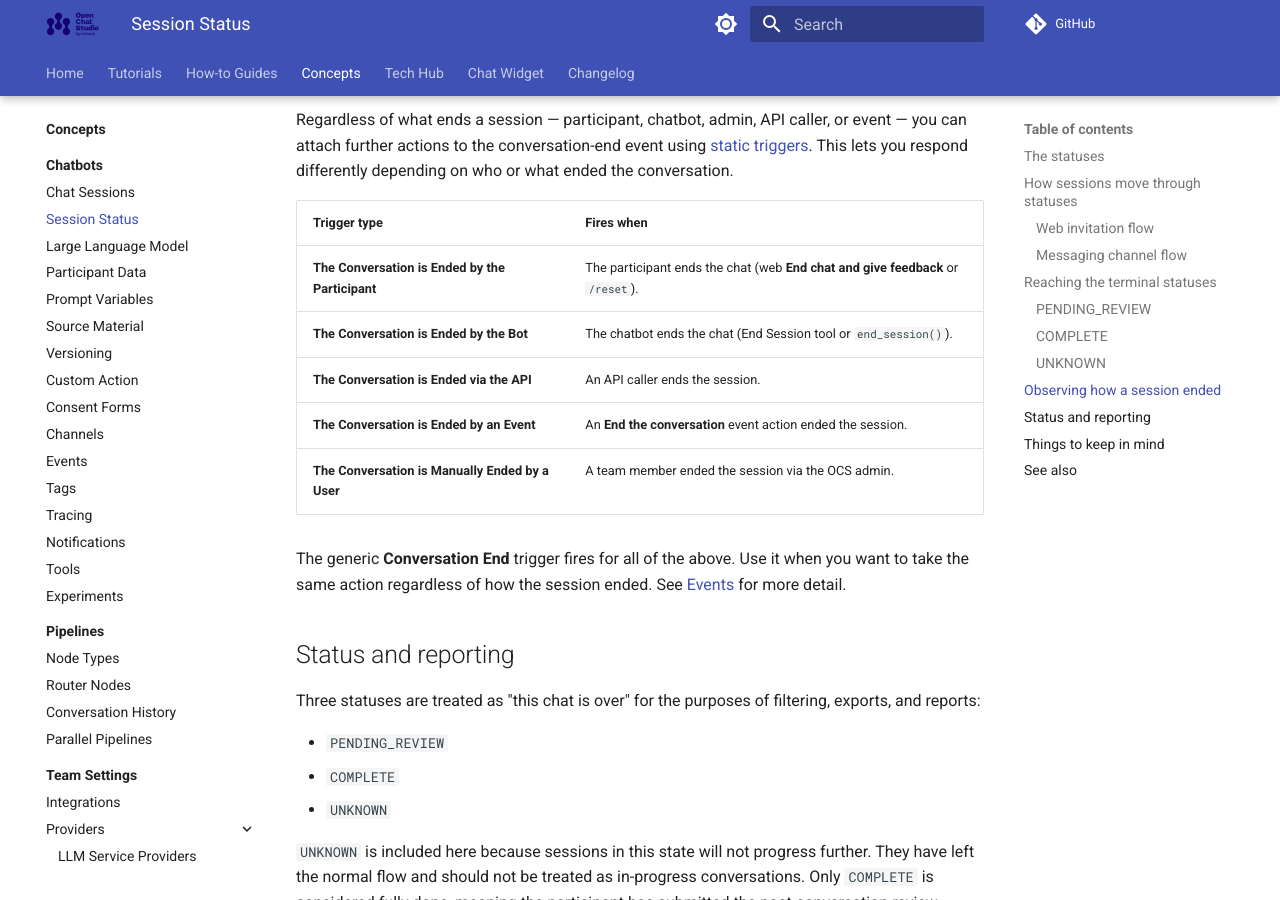
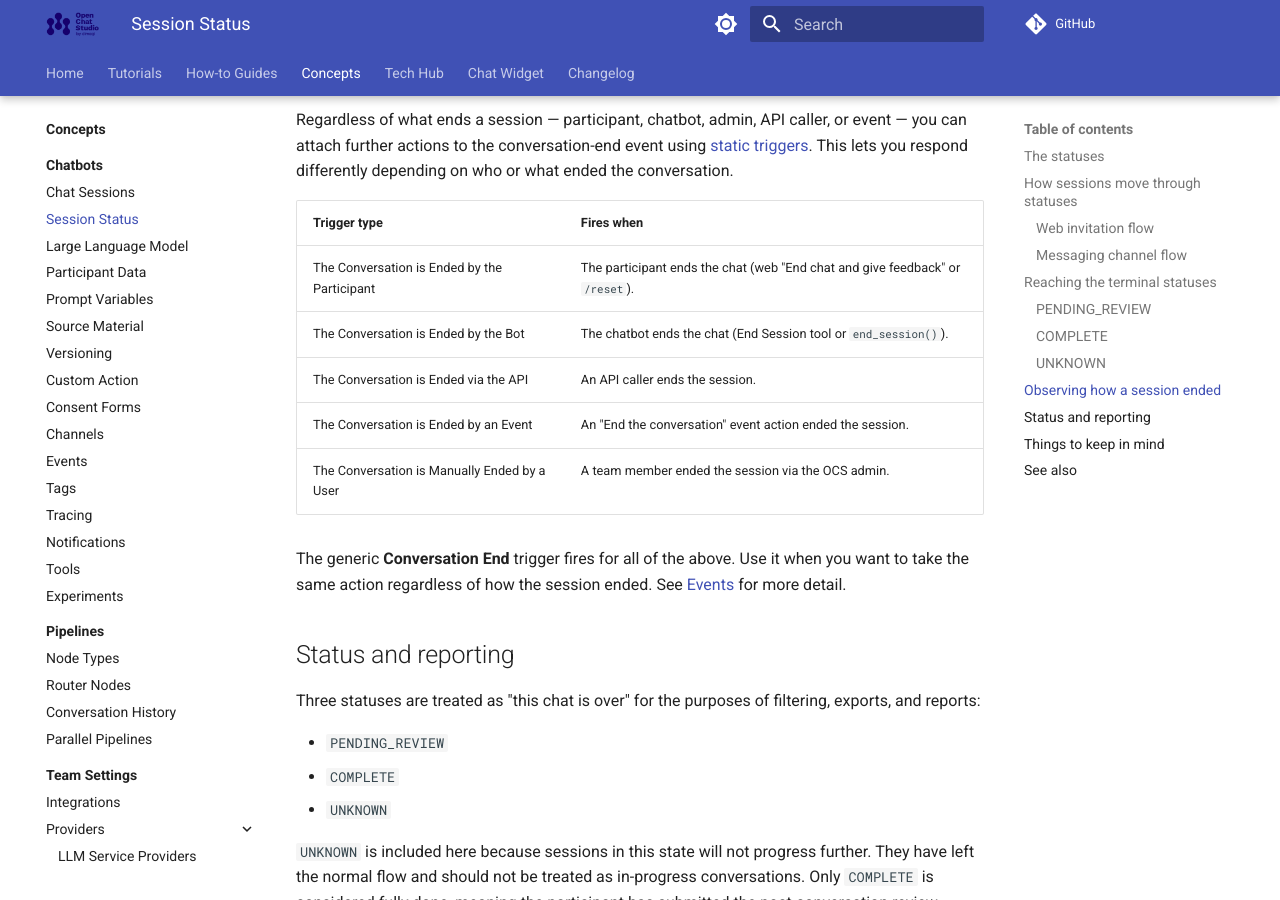
Before and after one commit to dimagi/open-chat-studio-docs, an MkDocs documentation site: the page built from docs/concepts/session_status.md, in a window 1280 px wide and 900 px high, scrolled down 4150 px. Built offline with MkDocs 1.6.1 and Material for MkDocs 9.7.7, drawn with Linux system fonts in a browser that asks for light colours; a script that is not in the unit is left out; comment, search, counter and statistics services are not loaded.

Commit message:
Reverted: label changes to keep scope of PR tight

```diff
--- a/docs/concepts/session_status.md
+++ b/docs/concepts/session_status.md
@@ -119,11 +119,11 @@ This lets you respond differently depending on who or what ended the conversatio
 
 | Trigger type | Fires when |
 |--------------|------------|
-| **The Conversation is Ended by the Participant** | The participant ends the chat (web **End chat and give feedback** or `/reset`). |
-| **The Conversation is Ended by the Bot** | The chatbot ends the chat (End Session tool or `end_session()`). |
-| **The Conversation is Ended via the API** | An API caller ends the session. |
-| **The Conversation is Ended by an Event** | An **End the conversation** event action ended the session. |
-| **The Conversation is Manually Ended by a User** | A team member ended the session via the OCS admin. |
+| The Conversation is Ended by the Participant | The participant ends the chat (web "End chat and give feedback" or `/reset`). |
+| The Conversation is Ended by the Bot | The chatbot ends the chat (End Session tool or `end_session()`). |
+| The Conversation is Ended via the API | An API caller ends the session. |
+| The Conversation is Ended by an Event | An "End the conversation" event action ended the session. |
+| The Conversation is Manually Ended by a User | A team member ended the session via the OCS admin. |
 
 The generic **Conversation End** trigger fires for all of the above.
 Use it when you want to take the same action regardless of how the session ended.
```
Also changed, not shown: docs/concepts/participant_data.md (+4 -4 lines).
